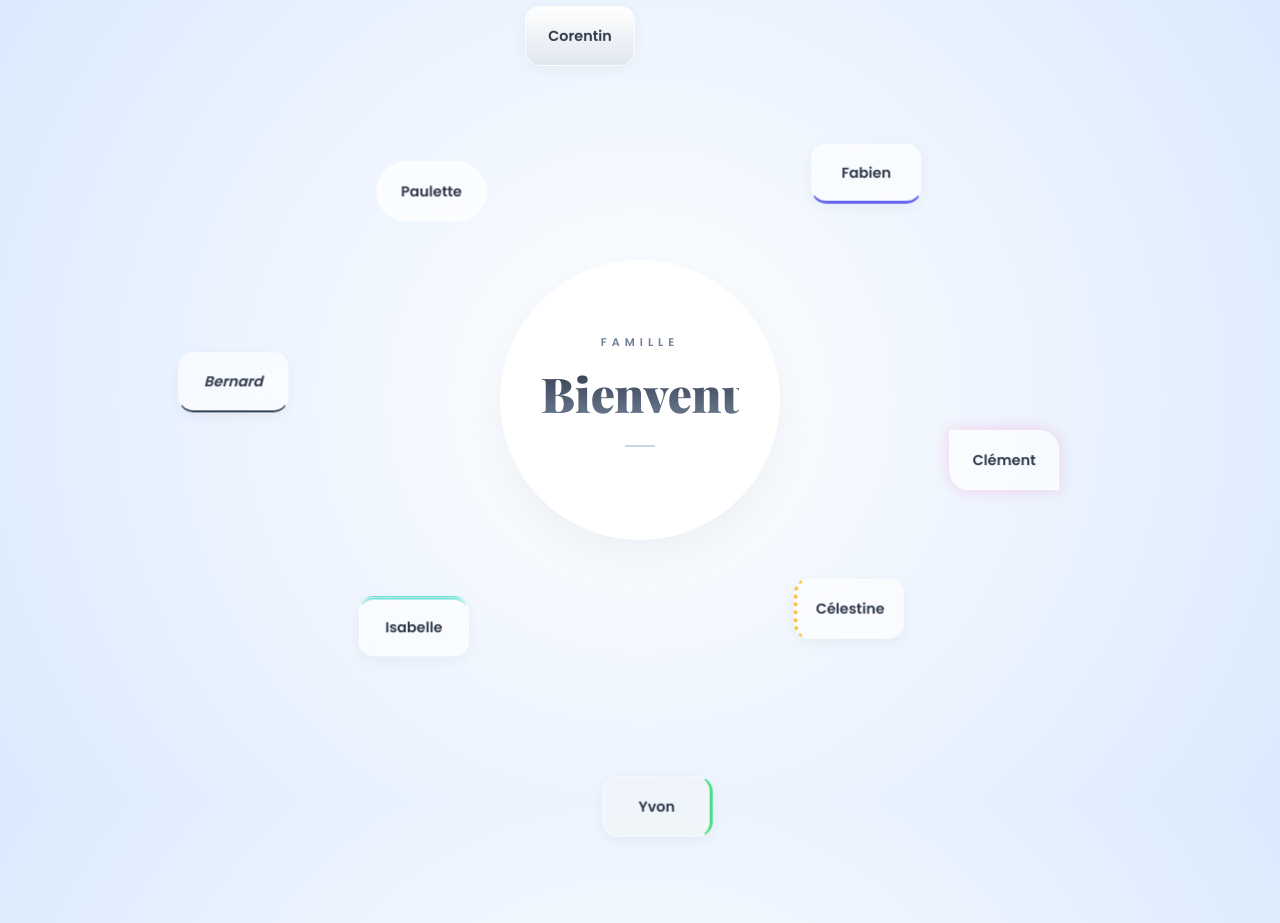
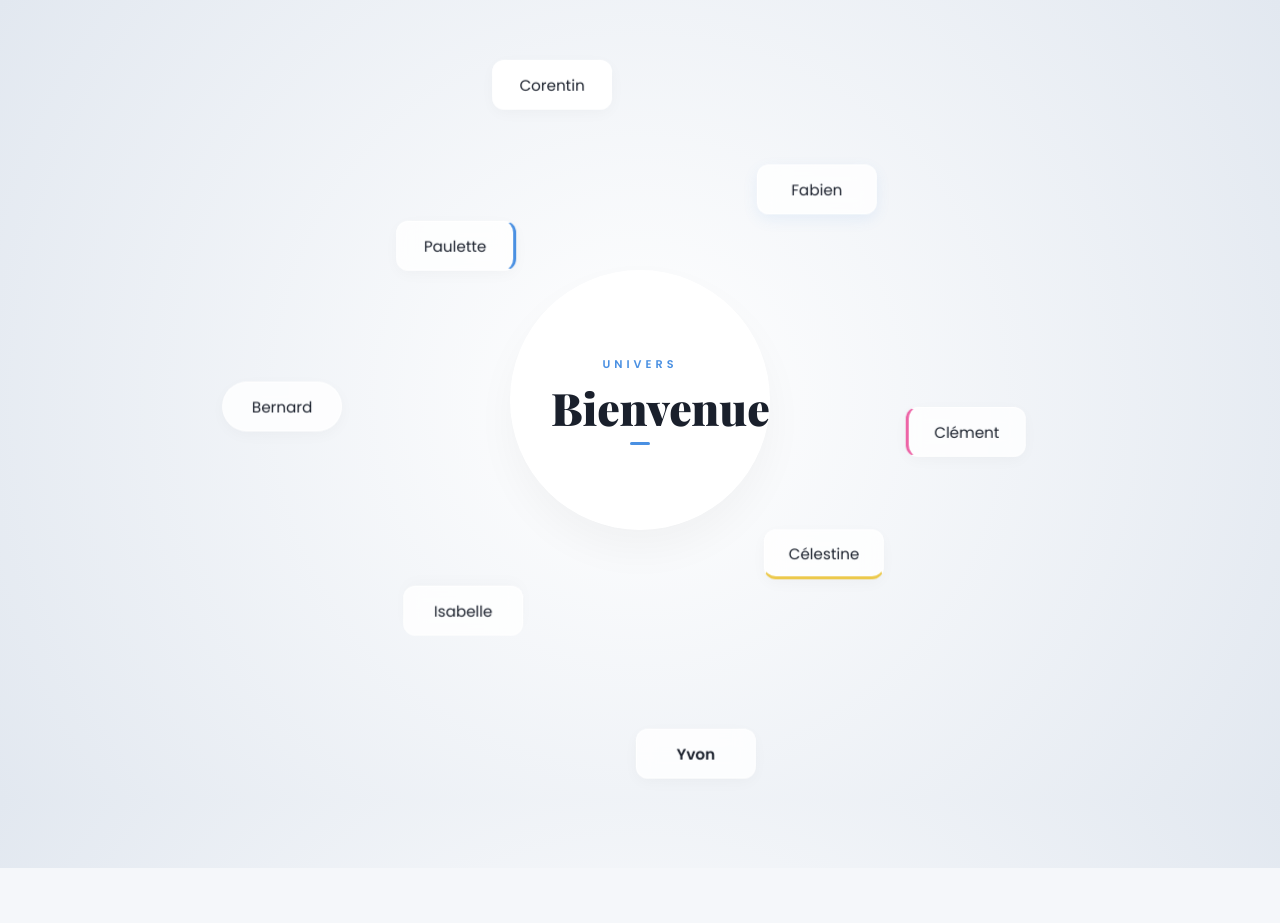
Before and after one commit to fabinus/gestionnaire, a plain HTML site: page index.html in a window 1280 px wide. After the commit the page ends 868 px from the top, so only its background shows below. Drawn offline with nearby package versions, Linux system fonts and the light colour scheme.

Commit message:
Update index.html

```diff
--- a/index.html
+++ b/index.html
@@ -3,21 +3,21 @@
 <head>
     <meta charset="UTF-8">
     <meta name="viewport" content="width=device-width, initial-scale=1.0">
-    <title>Bienvenue | Univers Familial</title>
-    <link href="https://fonts.googleapis.com/css2?family=Playfair+Display:wght@900&family=Poppins:wght@300;600&display=swap" rel="stylesheet">
+    <title>Bienvenue | Galaxie Familiale</title>
+    <link href="https://fonts.googleapis.com/css2?family=Playfair+Display:wght@700;900&family=Poppins:wght@300;400;600&display=swap" rel="stylesheet">
     <style>
         :root {
-            --bg: #f0f4f8;
-            --glass: rgba(255, 255, 255, 0.6);
-            --border: rgba(255, 255, 255, 0.8);
-            --text: #2d3748;
+            --bg: #f5f7fa;
+            --tile-bg: rgba(255, 255, 255, 0.8);
+            --accent: #4a90e2;
+            --text: #1a202c;
         }
 
         * { margin: 0; padding: 0; box-sizing: border-box; }
 
         body {
             background: var(--bg);
-            background-image: radial-gradient(circle at center, #ffffff 0%, #dbeafe 100%);
+            background-image: radial-gradient(circle at 50% 50%, #ffffff 0%, #e2e8f0 100%);
             font-family: 'Poppins', sans-serif;
             height: 100vh;
             display: flex;
@@ -30,8 +30,8 @@
         /* --- CONTENEUR D'ORBITE --- */
         .orbit-container {
             position: relative;
-            width: 700px;
-            height: 700px;
+            width: 600px;
+            height: 600px;
             display: flex;
             justify-content: center;
             align-items: center;
@@ -45,21 +45,29 @@
             background: white;
             padding: 40px;
             border-radius: 50%;
-            width: 280px;
-            height: 280px;
+            width: 260px;
+            height: 260px;
             display: flex;
             flex-direction: column;
             justify-content: center;
-            border: 1px solid var(--border);
-            box-shadow: 0 15px 45px rgba(0, 0, 0, 0.05);
+            box-shadow: 0 20px 40px rgba(0,0,0,0.04), inset 0 0 20px rgba(255,255,255,1);
+            border: 1px solid rgba(255,255,255,0.8);
         }
 
         .center-card h1 {
             font-family: 'Playfair Display', serif;
-            font-size: 3rem;
-            background: linear-gradient(to bottom, #2d3748, #718096);
-            -webkit-background-clip: text;
-            -webkit-text-fill-color: transparent;
+            font-size: 2.8rem;
+            color: var(--text);
+            font-weight: 900;
+            margin: 5px 0;
+        }
+
+        .center-card span {
+            font-size: 0.7rem;
+            letter-spacing: 4px;
+            color: var(--accent);
+            text-transform: uppercase;
+            font-weight: 600;
         }
 
         /* --- SYSTÈME ORBITAL --- */
@@ -67,62 +75,64 @@
             position: absolute;
             width: 100%;
             height: 100%;
-            animation: rotate 40s linear infinite;
+            animation: rotate 45s linear infinite;
         }
 
         .tile {
             position: absolute;
-            width: 110px;
-            height: 60px;
-            background: var(--glass);
+            width: 120px;
+            height: 50px;
+            background: var(--tile-bg);
             backdrop-filter: blur(10px);
-            border: 1px solid var(--border);
-            border-radius: 15px;
+            -webkit-backdrop-filter: blur(10px);
+            border-radius: 12px;
             display: flex;
             justify-content: center;
             align-items: center;
-            font-weight: 600;
-            font-size: 0.9rem;
+            font-weight: 400;
+            font-size: 0.95rem;
             cursor: pointer;
-            box-shadow: 0 4px 15px rgba(0,0,0,0.05);
-            transition: all 0.4s cubic-bezier(0.175, 0.885, 0.32, 1.275);
-            animation: counter-rotate 40s linear infinite;
+            box-shadow: 0 4px 15px rgba(0,0,0,0.03);
+            border: 1px solid rgba(255,255,255,0.9);
+            transition: all 0.5s cubic-bezier(0.34, 1.56, 0.64, 1);
+            animation: counter-rotate 45s linear infinite;
         }
 
-        /* --- EFFETS SPÉCIAUX INDIVIDUELS --- */
-        .t1 { top: 0%; left: 50%; translate: -50% 0; border-bottom: 3px solid #6366f1; } /* Fabien */
-        .t2 { top: 15%; left: 85%; border-radius: 0 20px 0 20px; box-shadow: 0 0 15px rgba(244, 114, 182, 0.3); } /* Clément */
-        .t3 { top: 50%; left: 100%; translate: -100% -50%; border-left: 4px dotted #fbbf24; } /* Célestine */
-        .t4 { top: 85%; left: 85%; background: rgba(241, 245, 249, 0.8); border-right: 3px solid #4ade80; } /* Yvon */
-        .t5 { top: 100%; left: 50%; translate: -50% -100%; border-top: 3px double #2dd4bf; } /* Isabelle */
-        .t6 { top: 85%; left: 15%; translate: -100% 0; font-style: italic; border-bottom: 2px solid #334155; } /* Bernard */
-        .t7 { top: 50%; left: 0%; translate: 0 -50%; border-radius: 40px; box-shadow: inset 0 0 10px white; } /* Paulette */
-        .t8 { top: 15%; left: 15%; translate: -100% 0; background: linear-gradient(white, #e2e8f0); } /* Corentin */
+        /* Styles spécifiques discrets */
+        .t1 { top: 0%; left: 50%; translate: -50% 0; box-shadow: 0 5px 15px rgba(74, 144, 226, 0.1); }
+        .t2 { top: 15%; left: 85%; border-left: 3px solid #ed64a6; }
+        .t3 { top: 50%; left: 100%; translate: -100% -50%; border-bottom: 3px solid #ecc94b; }
+        .t4 { top: 85%; left: 85%; font-weight: 600; }
+        .t5 { top: 100%; left: 50%; translate: -50% -100%; box-shadow: 0 -5px 15px rgba(0,0,0,0.02); }
+        .t6 { top: 85%; left: 15%; translate: -100% 0; border-radius: 30px; }
+        .t7 { top: 50%; left: 0%; translate: 0 -50%; border-right: 3px solid #4a90e2; }
+        .t8 { top: 15%; left: 15%; translate: -100% 0; background: rgba(255,255,255,0.95); }
 
-        /* --- CLIC ET SURVOL --- */
+        /* Interactions */
         .tile:hover {
             background: white;
-            box-shadow: 0 10px 25px rgba(0,0,0,0.1);
+            transform: scale(1.1);
+            box-shadow: 0 10px 30px rgba(0,0,0,0.08);
         }
 
         .tile.active {
-            transform: scale(2.5) !important;
+            transform: scale(2.2) !important;
             z-index: 500;
-            background: #1e293b;
+            background: #1a202c;
             color: white;
-            border-color: #1e293b;
+            box-shadow: 0 30px 60px rgba(0,0,0,0.3);
+            font-weight: 600;
         }
 
-        /* --- ANIMATIONS --- */
         @keyframes rotate { from { transform: rotate(0deg); } to { transform: rotate(360deg); } }
         @keyframes counter-rotate { from { transform: rotate(0deg); } to { transform: rotate(-360deg); } }
 
-        /* Arrêt au survol du système */
+        /* Pause au survol */
         .orbit-wrapper:hover, .orbit-wrapper:hover .tile {
             animation-play-state: paused;
         }
 
-        @media (max-width: 750px) {
+        @media (max-width: 700px) {
             .orbit-container { transform: scale(0.6); }
         }
     </style>
@@ -130,14 +140,14 @@
 <body>
 
     <div class="orbit-container">
-        <!-- Centre -->
+        <!-- Cœur de l'univers -->
         <div class="center-card">
-            <p style="font-size: 0.7rem; letter-spacing: 5px; color: #718096; margin-bottom: 10px; font-weight: bold;">FAMILLE</p>
+            <span>Univers</span>
             <h1>Bienvenue</h1>
-            <div style="width: 30px; height: 2px; background: #cbd5e0; margin: 20px auto;"></div>
+            <div style="width: 20px; height: 3px; background: var(--accent); margin: 0 auto; border-radius: 10px;"></div>
         </div>
 
-        <!-- Orbite avec les 8 noms -->
+        <!-- Système orbital -->
         <div class="orbit-wrapper">
             <div class="tile t1" onclick="toggleActive(this)">Fabien</div>
             <div class="tile t2" onclick="toggleActive(this)">Clément</div>
@@ -152,11 +162,9 @@
 
     <script>
         function toggleActive(el) {
-            // Si la tuile est déjà active, on la désactive
             if(el.classList.contains('active')) {
                 el.classList.remove('active');
             } else {
-                // Sinon on enlève l'état actif des autres et on l'ajoute à celle-là
                 document.querySelectorAll('.tile').forEach(t => t.classList.remove('active'));
                 el.classList.add('active');
             }
```
